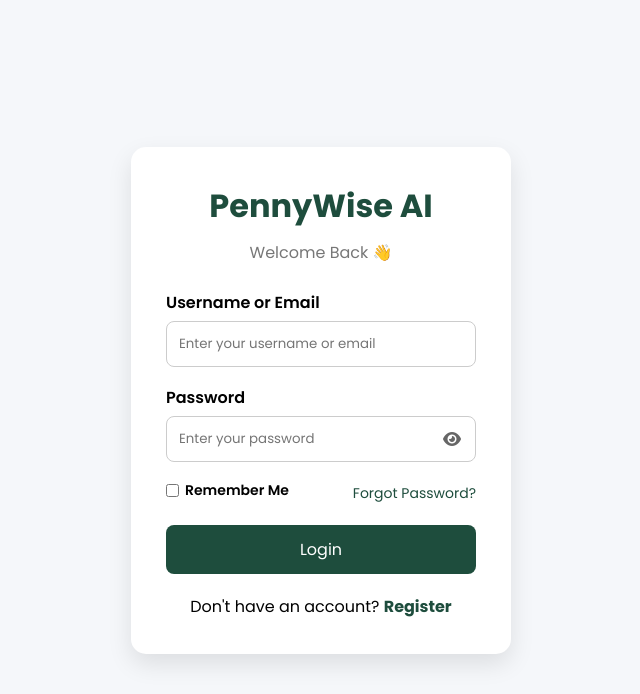
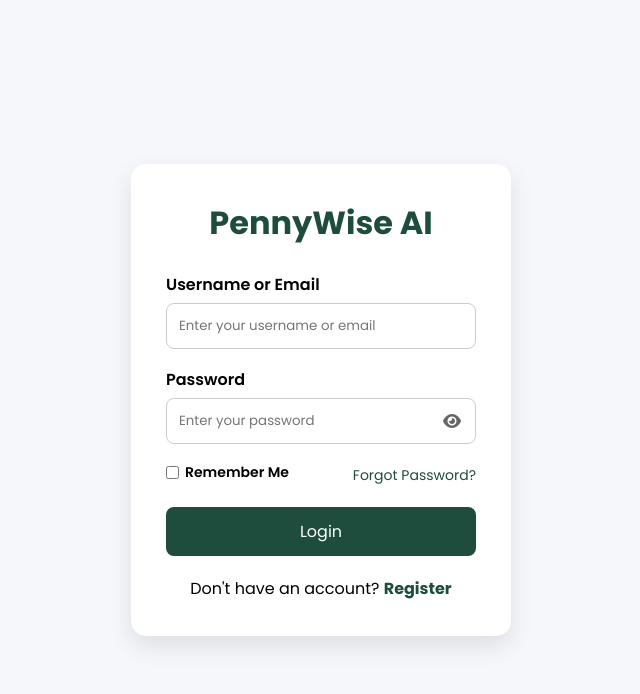
Before and after one commit to aadarsh01p/Pennywise-AI, a FastAPI app: page /login in a window 1280 px wide. Shown: the top 694 px of the page, without its empty margins (319-959 px from the left). Run offline with FastAPI, Linux system fonts and the light colour scheme.

Commit message:
deleted files

```diff
--- a/app/templates/login.html
+++ b/app/templates/login.html
@@ -16,7 +16,7 @@
     <div class="auth-card">
 
         <h1>PennyWise AI</h1>
-        <p class="subtitle">Welcome Back 👋</p>
+        <p class="subtitle">  </p>
 
         <form id="loginForm">
 
```
Also changed, not shown: app/routes/ai.py (deleted), app/services/analytics_services.py (deleted), app/utils/prompts.py (deleted), app/utils/validators.py (deleted).
